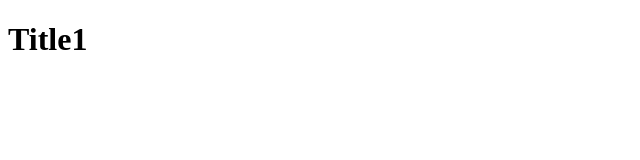
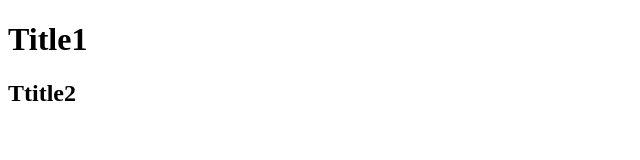
Before and after one commit to ZiMa7/git_titles, a plain HTML site: page index.html in a window 1280 px wide. Shown: the whole page, without its empty margins (0-640 px from the left). Drawn offline with Linux system fonts and the light colour scheme.

Commit message:
Title H2

```diff
--- a/index.html
+++ b/index.html
@@ -8,5 +8,6 @@
 </head>
 <body>
     <h1>Title1</h1>
+    <h2>Ttitle2</h2>
 </body>
 </html>
```
